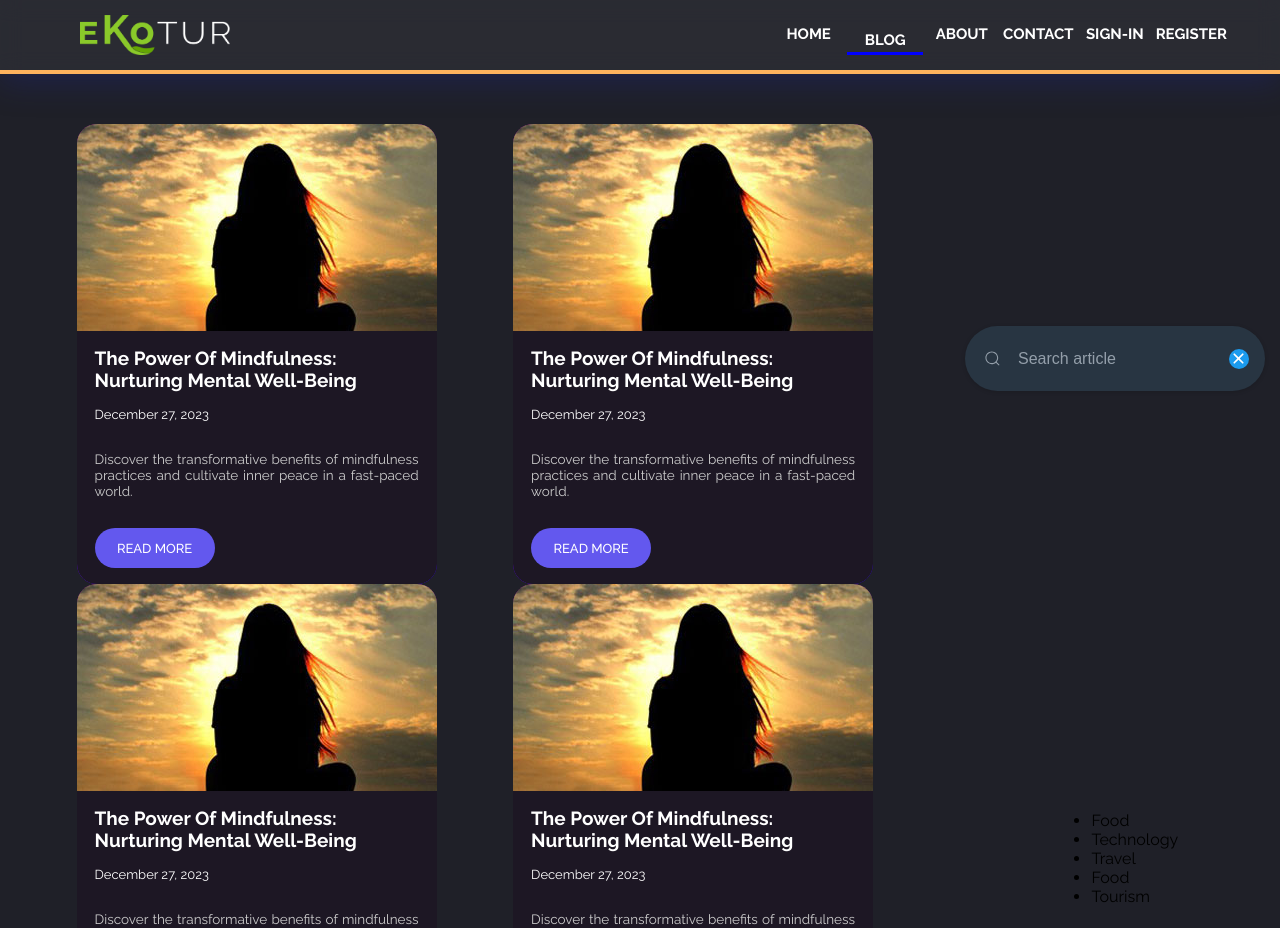
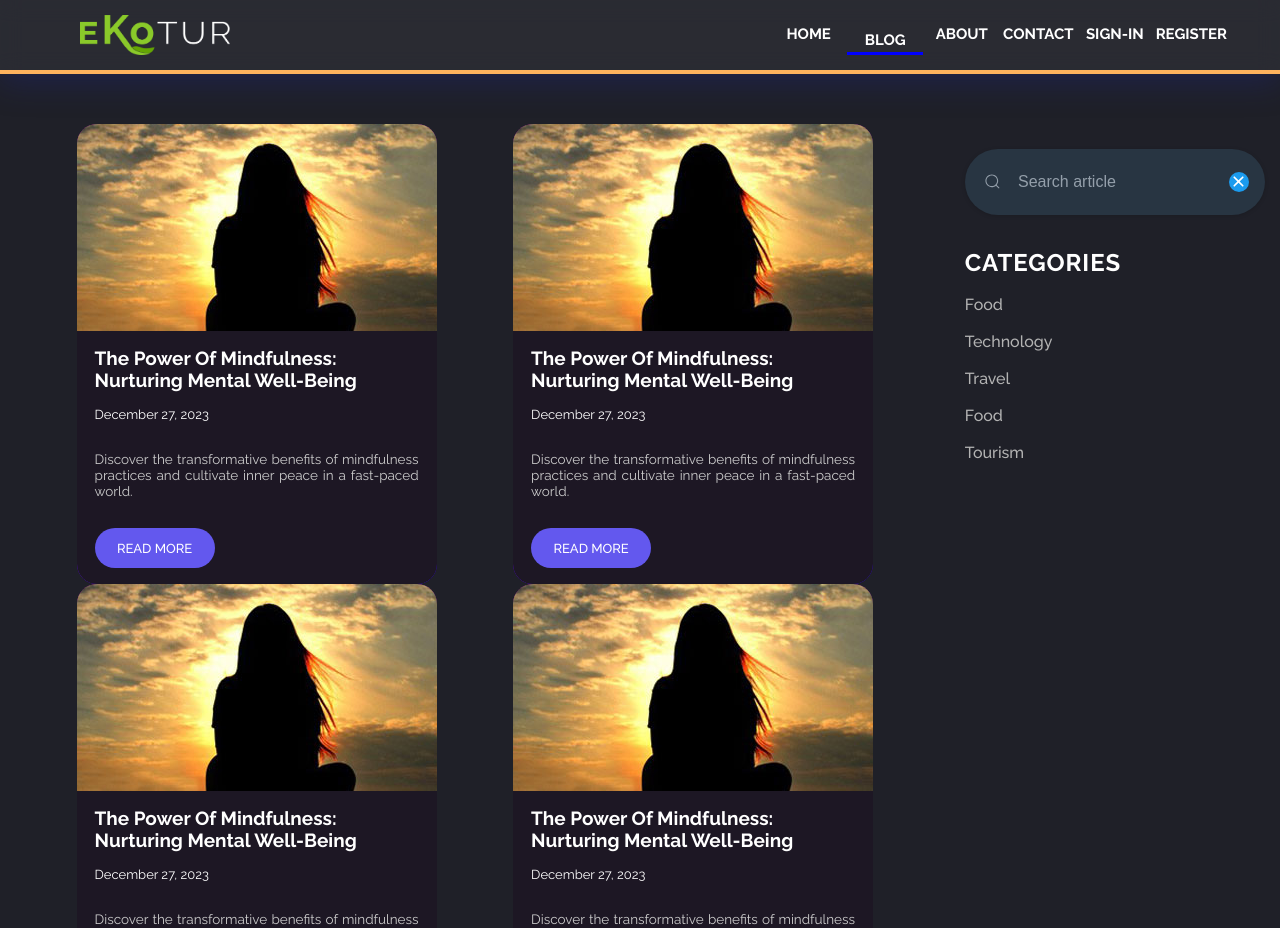
Before and after one commit to Rittick-Sinha/Blog-Front-end, a React (Create React App) app: page /blog in a window 1280 px wide. Shown: the top 928 px of the page. Built offline with nearby package versions, Linux system fonts and the light colour scheme.

Commit message:
added categories in the blog page

```diff
--- a/src/Components/Blog/Blog.js
+++ b/src/Components/Blog/Blog.js
@@ -13,15 +13,16 @@ const Blog = () => {
                     <BlogCard />
                 </div>
                 <div className="boxx2">
-                    <SearchButton />
-                    <div className="categories">
-                        <ul>
-                            <li>Food</li>
-                            <li>Technology</li>
-                            <li>Travel</li>
-                            <li>Food</li>
-                            <li>Tourism</li>
-                        </ul>
+                    <div className="content">
+                        <SearchButton />
+                        <div className="categories">
+                            <span>Categories</span>
+                            <span1>Food</span1>
+                            <span1>Technology</span1>
+                            <span1>Travel</span1>
+                            <span1>Food</span1>
+                            <span1>Tourism</span1>
+                        </div>
                     </div>
                 </div>
             </div>
--- a/src/Components/Blog/blog.css
+++ b/src/Components/Blog/blog.css
@@ -16,9 +16,39 @@
 .blog-body .boxx2{
    width: 400px;
    /* background-color: rgb(6, 223, 3); */
-   height: 1000px;
+   height: 950px;
    display: flex;
-   justify-content: space-evenly;
+   flex-direction: column;
+   justify-content: first baseline;
    align-items: center;
    flex-wrap: wrap;
 }
+.blog-body .boxx2 .content .categories{
+   width: 200px;
+   height: 250px;
+   display: flex;
+   flex-direction: column;
+   justify-content: space-evenly;
+   align-items: flex-start;
+   list-style: none;
+   margin-top: 15px;
+}
+.blog-body .boxx2 .content .categories span{
+font-size: 24px;
+font-weight: 700;
+color: white;
+text-transform: uppercase;
+letter-spacing: 0.9px;
+}
+.blog-body .boxx2 .content .categories span1{
+   font-size: 16px;
+   font-weight: 500;
+   color: #B3B3B3;
+   cursor: pointer;
+   transition: transform 0.2s;
+}
+.blog-body .boxx2 .content .categories span1:hover{
+   transform: scale(1.1);
+   color: aqua;
+   cursor: pointer;
+}
```
